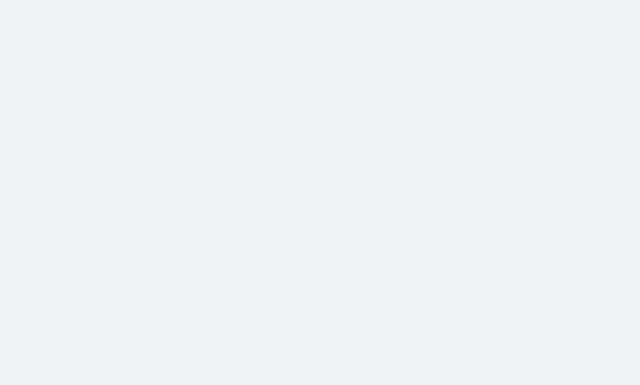
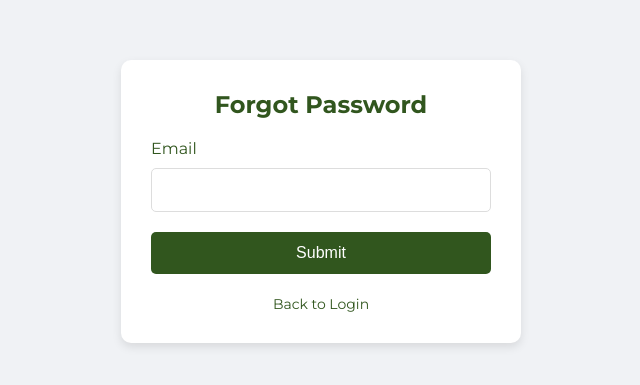
Before and after one commit to Eli0208/libraryrfid, a React (Create React App) app: page /forgot-password in a window 1280 px wide. Before the commit this address had no page. Shown: the part 199-584 px from the top of the page, without its empty margins (319-959 px from the left). Built offline with nearby package versions, Linux system fonts and the light colour scheme.

Commit message:
added reset password functionalities

```diff
--- a/src/App.js
+++ b/src/App.js
@@ -5,24 +5,20 @@ import {
   Routes,
   Navigate,
 } from "react-router-dom";
-import { jwtDecode } from "jwt-decode"; // Import jwt-decode
+import { jwtDecode } from "jwt-decode"; // Corrected import of jwt-decode
 import LoginPage from "./Pages/LoginPage";
 import RegisterPage from "./Pages/RegisterPage";
 import LibrarianDashboard from "./Pages/LibrarianDashboard"; // Import the LibrarianDashboard
 import AdminPanel from "./Pages/AdminPanel"; // Import AdminPanel
+import ForgotPasswordPage from "./Pages/ForgotPasswordPage"; // Import ForgotPasswordPage
+import ResetPasswordPage from "./Pages/ResetPasswordPage";
 
 const App = () => {
   const token = localStorage.getItem("authToken");
-  const [userRole, setUserRole] = useState(
-    localStorage.getItem("authToken")
-      ? jwtDecode(localStorage.getItem("authToken"))?.role
-      : ""
-  );
+  const [userRole, setUserRole] = useState(token ? jwtDecode(token)?.role : "");
 
   useEffect(() => {
-    return () => {
-      getUserRole();
-    };
+    getUserRole();
   }, [token]);
 
   const getUserRole = () => {
@@ -37,7 +33,6 @@ const App = () => {
     }
   };
 
-  console.log(userRole);
   return (
     <Router>
       <Routes>
@@ -48,6 +43,9 @@ const App = () => {
         />
         <Route path="/register" element={<RegisterPage />} />
 
+        {/* Route to ForgotPasswordPage */}
+        <Route path="/forgot-password" element={<ForgotPasswordPage />} />
+        <Route path="/reset-password" element={<ResetPasswordPage />} />
         {/* Conditional route to LibrarianDashboard or AdminPanel based on role */}
         <Route
           path="/dashboard"
--- /dev/null
+++ b/src/Pages/ForgotPasswordPage.css
@@ -0,0 +1,97 @@
+    @import url('https://fonts.googleapis.com/css2?family=Montserrat:ital,wght@0,100..900;1,100..900&display=swap');
+
+    * {
+        margin: 0;
+        padding: 0;
+        box-sizing: border-box;
+    }
+
+    body {
+        font-family: Montserrat, sans-serif;
+        background-color: #f0f2f5;
+        color: #333;
+        height: 100vh;
+        display: flex;
+        justify-content: center;
+        align-items: center;
+    }
+
+    .forgot-password__container {
+        background-color: #fff;
+        border-radius: 10px;
+        padding: 30px;
+        box-shadow: 0 4px 10px rgba(0, 0, 0, 0.1);
+        width: 400px;
+        max-width: 100%;
+    }
+
+    .forgot-password__heading {
+        text-align: center;
+        margin-bottom: 20px;
+        color: #31561e;
+        font-weight: bold;
+    }
+
+    .forgot-password__input-field {
+        margin-bottom: 20px;
+    }
+
+    .forgot-password__input-field label {
+        display: block;
+        margin-bottom: 5px;
+        color: #31561e;
+    }
+
+    .forgot-password__input-field input {
+        width: 100%;
+        padding: 12px;
+        border-radius: 5px;
+        border: 1px solid #ddd;
+        margin-top: 5px;
+        font-size: 16px;
+    }
+
+    .forgot-password__button {
+        width: 100%;
+        background-color: #31561e;
+        color: white;
+        border: none;
+        padding: 12px;
+        border-radius: 5px;
+        font-size: 16px;
+        cursor: pointer;
+        transition: background 0.3s;
+    }
+
+    .forgot-password__button:hover {
+        background-color: #45a049;
+    }
+
+    .forgot-password__success-message {
+        color: green;
+        text-align: center;
+        margin-bottom: 15px;
+        font-weight: bold;
+    }
+
+    .forgot-password__error-message {
+        color: red;
+        text-align: center;
+        margin-bottom: 15px;
+        font-weight: bold;
+    }
+
+    .forgot-password__back-link {
+        text-align: center;
+        margin-top: 20px;
+    }
+
+    .forgot-password__back-link a {
+        color: #31561e;
+        text-decoration: none;
+        font-size: 14px;
+    }
+
+    .forgot-password__back-link a:hover {
+        text-decoration: underline;
+    }
--- /dev/null
+++ b/src/Pages/ForgotPasswordPage.jsx
@@ -0,0 +1,79 @@
+import React, { useState } from "react";
+import { useNavigate } from "react-router-dom";
+import axios from "axios";
+import "./ForgotPasswordPage.css";
+
+const ForgotPasswordPage = () => {
+  const [email, setEmail] = useState("");
+  const [message, setMessage] = useState("");
+  const [errorMessage, setErrorMessage] = useState("");
+  const [loading, setLoading] = useState(false);
+  const navigate = useNavigate(); // To programmatically navigate to /reset-password
+
+  // Handle input changes
+  const handleEmailChange = (e) => setEmail(e.target.value);
+
+  // Handle form submission
+  const handleSubmit = async (e) => {
+    e.preventDefault();
+    setLoading(true);
+
+    try {
+      const response = await axios.post(
+        "http://localhost:5000/api/auth/forgot-password",
+        { email }
+      );
+
+      setMessage(response.data.message);
+      setErrorMessage("");
+
+      // If the email exists, navigate to /reset-password
+      if (response.status === 200) {
+        navigate("/reset-password");
+      }
+    } catch (error) {
+      setErrorMessage(
+        error.response?.data?.message ||
+          "Something went wrong, please try again."
+      );
+      setMessage("");
+      console.error("Forgot Password Error:", error);
+    } finally {
+      setLoading(false);
+    }
+  };
+
+  return (
+    <div className="forgot-password__container">
+      <h2 className="forgot-password__heading">Forgot Password</h2>
+      {message && <p className="forgot-password__success-message">{message}</p>}
+      {errorMessage && (
+        <p className="forgot-password__error-message">{errorMessage}</p>
+      )}
+      <form onSubmit={handleSubmit}>
+        <div className="forgot-password__input-field">
+          <label htmlFor="email">Email</label>
+          <input
+            type="email"
+            id="email"
+            value={email}
+            onChange={handleEmailChange}
+            required
+          />
+        </div>
+        <button
+          className="forgot-password__button"
+          type="submit"
+          disabled={loading}
+        >
+          {loading ? "Submitting..." : "Submit"}
+        </button>
+      </form>
+      <div className="forgot-password__back-link">
+        <a href="/login">Back to Login</a>
+      </div>
+    </div>
+  );
+};
+
+export default ForgotPasswordPage;
--- /dev/null
+++ b/src/Pages/ResetPasswordPage.css
@@ -0,0 +1,64 @@
+.reset-password__container {
+    background-color: #fff;
+    border-radius: 10px;
+    padding: 30px;
+    box-shadow: 0 4px 10px rgba(0, 0, 0, 0.1);
+    width: 400px;
+    max-width: 100%;
+  }
+
+  .reset-password__heading {
+    text-align: center;
+    margin-bottom: 20px;
+    color: #31561e;
+    font-weight: bold;
+  }
+
+  .reset-password__input-field {
+    margin-bottom: 20px;
+  }
+
+  .reset-password__input-field label {
+    display: block;
+    margin-bottom: 5px;
+    color: #31561e;
+  }
+
+  .reset-password__input-field input {
+    width: 100%;
+    padding: 12px;
+    border-radius: 5px;
+    border: 1px solid #ddd;
+    margin-top: 5px;
+    font-size: 16px;
+  }
+
+  .reset-password__button {
+    width: 100%;
+    background-color: #31561e;
+    color: white;
+    border: none;
+    padding: 12px;
+    border-radius: 5px;
+    font-size: 16px;
+    cursor: pointer;
+    transition: background 0.3s;
+  }
+
+  .reset-password__button:hover {
+    background-color: #45a049;
+  }
+
+  .reset-password__success-message {
+    color: green;
+    text-align: center;
+    margin-bottom: 15px;
+    font-weight: bold;
+  }
+
+  .reset-password__error-message {
+    color: red;
+    text-align: center;
+    margin-bottom: 15px;
+    font-weight: bold;
+  }
--- /dev/null
+++ b/src/Pages/ResetPasswordPage.jsx
@@ -0,0 +1,100 @@
+import React, { useState } from "react";
+import { useNavigate } from "react-router-dom";
+import axios from "axios";
+import "./ResetPasswordPage.css";
+
+const ResetPasswordPage = () => {
+  const [email, setEmail] = useState(""); // Email input for identifying the user
+  const [newPassword, setNewPassword] = useState("");
+  const [confirmPassword, setConfirmPassword] = useState("");
+  const [message, setMessage] = useState("");
+  const [errorMessage, setErrorMessage] = useState("");
+  const [loading, setLoading] = useState(false);
+  const navigate = useNavigate();
+
+  // Handle input changes
+  const handleEmailChange = (e) => setEmail(e.target.value);
+  const handlePasswordChange = (e) => setNewPassword(e.target.value);
+  const handleConfirmPasswordChange = (e) => setConfirmPassword(e.target.value);
+
+  // Handle form submission
+  const handleSubmit = async (e) => {
+    e.preventDefault();
+
+    if (newPassword !== confirmPassword) {
+      setErrorMessage("Passwords do not match.");
+      return;
+    }
+
+    setLoading(true);
+    try {
+      const response = await axios.post(
+        "http://localhost:5000/api/auth/reset-password",
+        { email, newPassword }
+      );
+      setMessage(response.data.message);
+      setErrorMessage("");
+      setTimeout(() => navigate("/login"), 3000); // Redirect to login after 3 seconds
+    } catch (error) {
+      setErrorMessage(
+        error.response?.data?.message ||
+          "Something went wrong, please try again."
+      );
+      setMessage("");
+      console.error("Reset Password Error:", error);
+    } finally {
+      setLoading(false);
+    }
+  };
+
+  return (
+    <div className="reset-password__container">
+      <h2 className="reset-password__heading">Reset Password</h2>
+      {message && <p className="reset-password__success-message">{message}</p>}
+      {errorMessage && (
+        <p className="reset-password__error-message">{errorMessage}</p>
+      )}
+      <form onSubmit={handleSubmit}>
+        <div className="reset-password__input-field">
+          <label htmlFor="email">Email</label>
+          <input
+            type="email"
+            id="email"
+            value={email}
+            onChange={handleEmailChange}
+            required
+          />
+        </div>
+        <div className="reset-password__input-field">
+          <label htmlFor="password">New Password</label>
+          <input
+            type="password"
+            id="password"
+            value={newPassword}
+            onChange={handlePasswordChange}
+            required
+          />
+        </div>
+        <div className="reset-password__input-field">
+          <label htmlFor="confirm-password">Confirm Password</label>
+          <input
+            type="password"
+            id="confirm-password"
+            value={confirmPassword}
+            onChange={handleConfirmPasswordChange}
+            required
+          />
+        </div>
+        <button
+          className="reset-password__button"
+          type="submit"
+          disabled={loading}
+        >
+          {loading ? "Submitting..." : "Reset Password"}
+        </button>
+      </form>
+    </div>
+  );
+};
+
+export default ResetPasswordPage;
```
